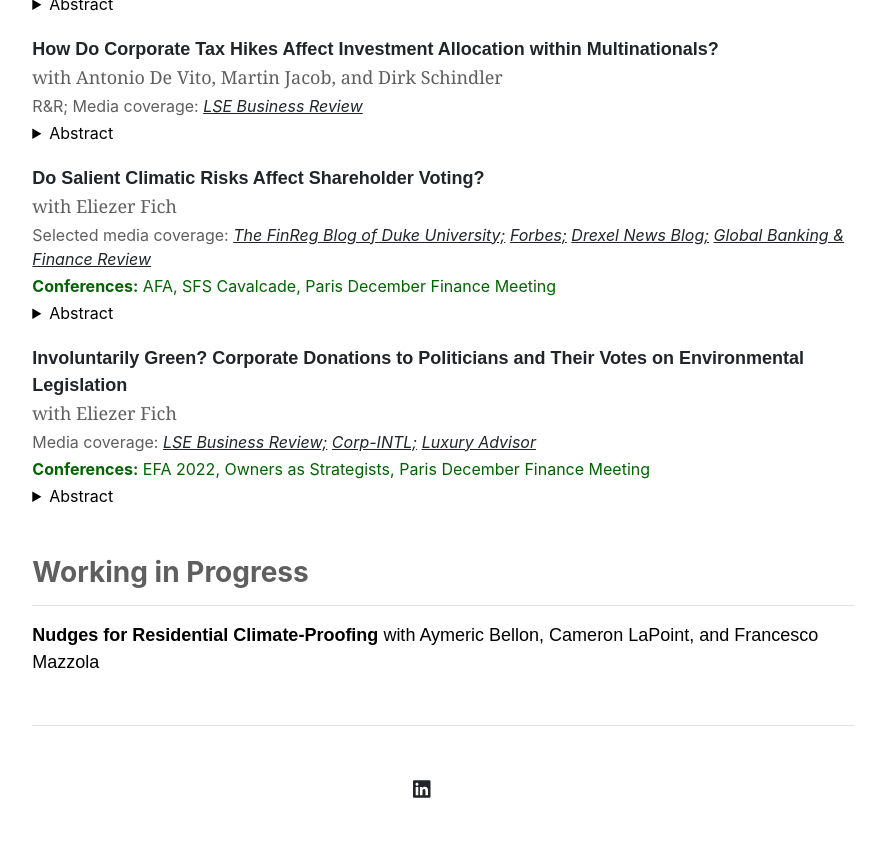
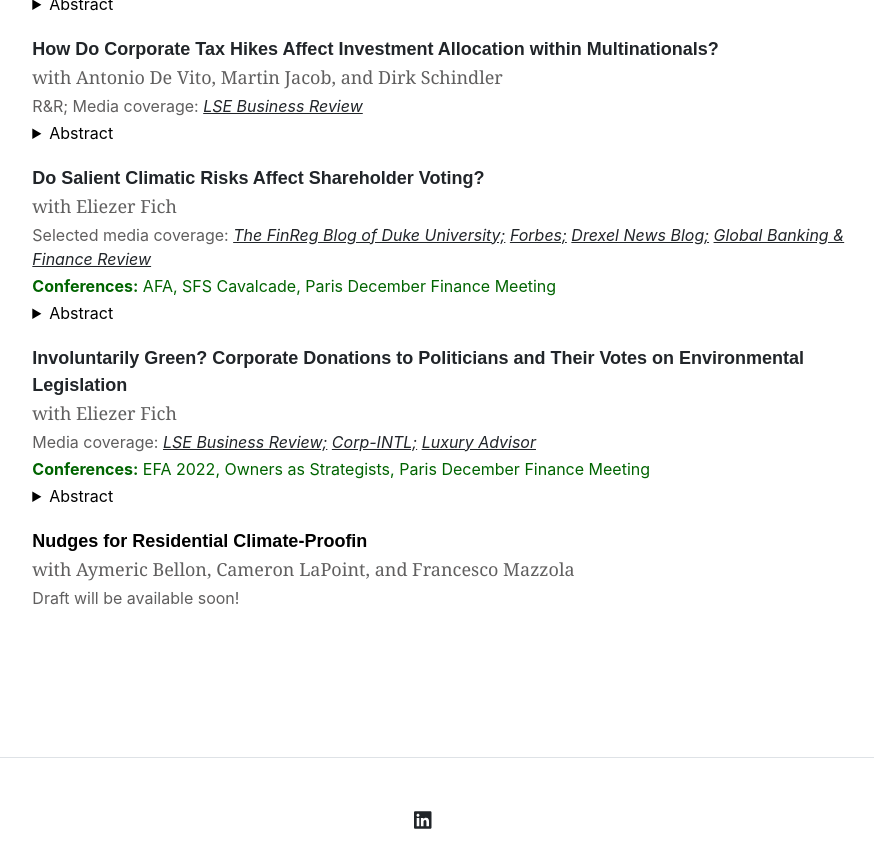
Before and after one commit to guosongxu/guosongxu.github.io, a Jekyll site: the page built from index.md, in a window 1280 px wide and 900 px high, scrolled down 1414 px. Shown: the top 868 px of the window, without its empty margins (197-1071 px from the left). Built offline with Jekyll 4.4.1, drawn with Linux system fonts in a browser that asks for light colours.

Commit message:
Update home.html

```diff
--- a/_layouts/home.html
+++ b/_layouts/home.html
@@ -85,14 +85,11 @@
       </p>
     </details>
 
+    <p style="font-family:arial, 'MS Sans Serif', arial;font-size:18px;margin-bottom:1px;margin-top:20px;"><strong>Nudges for Residential Climate-Proofin</strong></p>
+    <p style="font-family:georgia;font-size:18px;margin-bottom:3px;color:#605F5F">with Aymeric Bellon, Cameron LaPoint, and Francesco Mazzola</p>
+    <p style="font-size:16px;margin-bottom:3px;color:#605F5F">Draft will be available soon!</p>
+
+
   </div>
 </div>
-
-<div class="row g-5 mb-5">
-  <div class="col-md-12">
-    <h3 class="fw-bold border-bottom pb-3 mb-3" style="color:#605F5F">Working in Progress</h3>
-
-    <p style="font-family:arial, 'MS Sans Serif', arial;font-size:18px;margin-bottom:1px;"><strong>Nudges for Residential Climate-Proofing</strong> with Aymeric Bellon, Cameron LaPoint, and Francesco Mazzola</p>
-
-    </div>
 </div>
```
